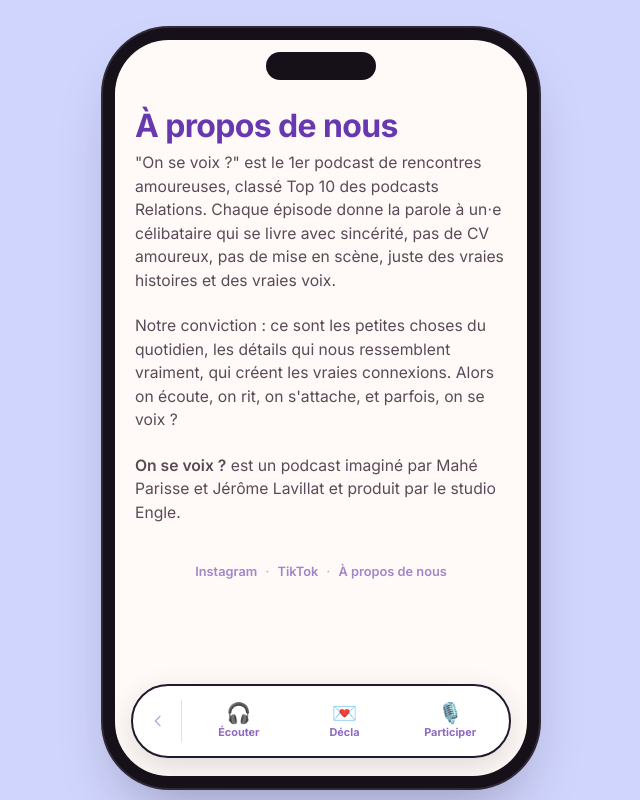
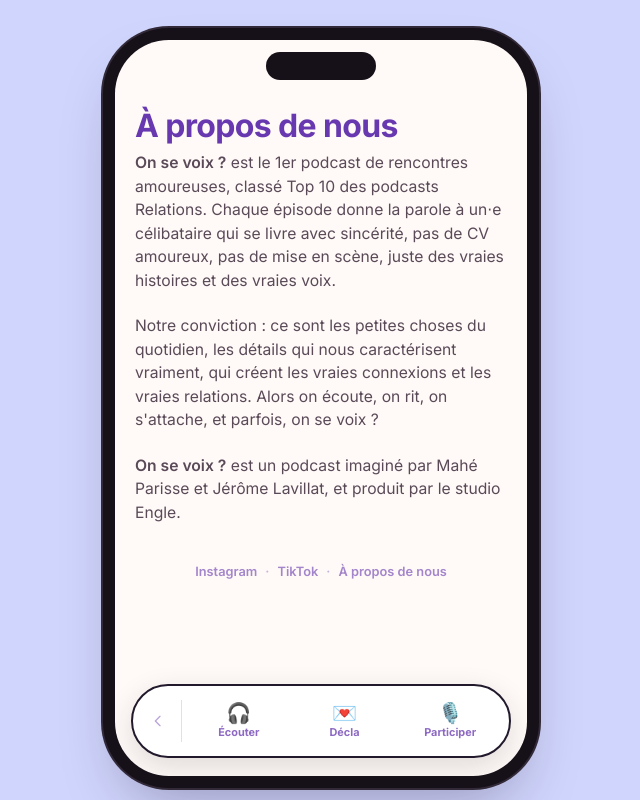
Before and after one commit to onsevoix/Jerome, a React (Vite) app in the folder client/: page /a-propos in a window 1280 px wide. Shown: the whole page, without its empty margins (319-959 px from the left). Built offline with nearby package versions, Linux system fonts and the light colour scheme.

Commit message:
A propos : applique la regle typo On se voix (gras, sans guillemets) partout, ajuste le texte et la ponctuation

```diff
--- a/client/src/pages/APropos.jsx
+++ b/client/src/pages/APropos.jsx
@@ -3,18 +3,19 @@ export default function APropos() {
     <section>
       <h2 className="page__title">À propos de nous</h2>
       <p className="page__lead">
-        "On se voix ?" est le 1er podcast de rencontres amoureuses, classé Top 10 des podcasts
-        Relations. Chaque épisode donne la parole à un⋅e célibataire qui se livre avec sincérité,
-        pas de CV amoureux, pas de mise en scène, juste des vraies histoires et des vraies voix.
+        <strong className="page__lead-strong">On se voix ?</strong> est le 1er podcast de
+        rencontres amoureuses, classé Top 10 des podcasts Relations. Chaque épisode donne la
+        parole à un⋅e célibataire qui se livre avec sincérité, pas de CV amoureux, pas de mise en
+        scène, juste des vraies histoires et des vraies voix.
       </p>
       <p className="page__lead">
         Notre conviction : ce sont les petites choses du quotidien, les détails qui nous
-        ressemblent vraiment, qui créent les vraies connexions. Alors on écoute, on rit, on
-        s'attache, et parfois, on se voix ?
+        caractérisent vraiment, qui créent les vraies connexions et les vraies relations. Alors on
+        écoute, on rit, on s'attache, et parfois, on se voix ?
       </p>
       <p className="page__lead">
         <strong className="page__lead-strong">On se voix ?</strong> est un podcast imaginé par
-        Mahé Parisse et Jérôme Lavillat et produit par le studio Engle.
+        Mahé Parisse et Jérôme Lavillat, et produit par le studio Engle.
       </p>
     </section>
   );
--- a/client/src/pages/Participer/Step2Regles.jsx
+++ b/client/src/pages/Participer/Step2Regles.jsx
@@ -3,7 +3,8 @@ export default function Step2Regles({ onNext, onBack }) {
     <div className="form-card">
       <h3>Comment être retenu·e ?</h3>
       <p>
-        Sur "On se voix ?", ce qui compte ce n'est pas votre physique ou votre CV, mais votre
+        Sur <strong className="page__lead-strong">On se voix ?</strong>, ce qui compte ce n'est
+        pas votre physique ou votre CV, mais votre
         authenticité : ce que vous faites quand vous êtes seul⋅e chez vous, vos petites
         obsessions, vos jolis défauts… On le sait, ce sont les petits riens du quotidien qui
         rendent attachant⋅e.
```
